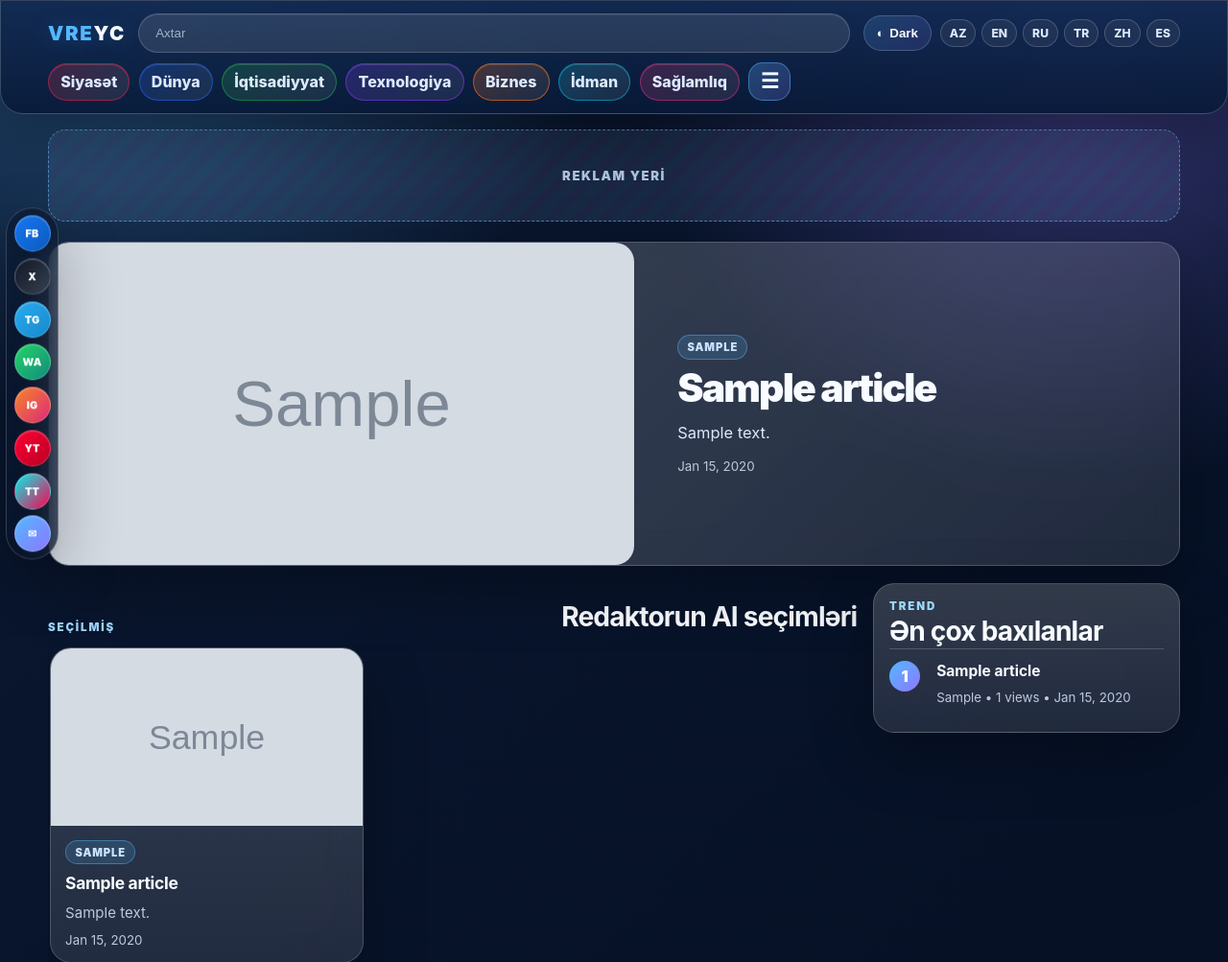
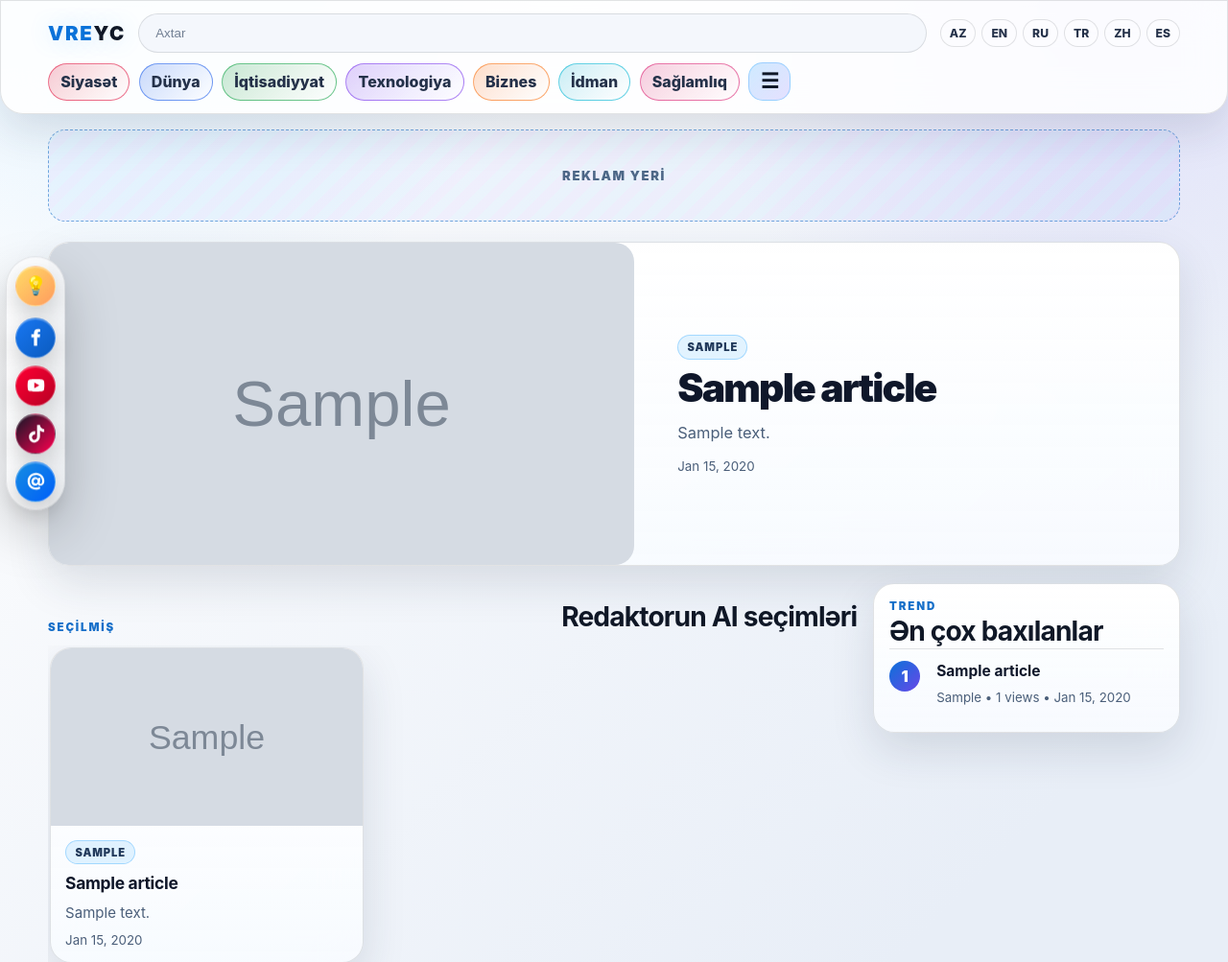
Before and after one commit to vasifre17/vre-ai-news, a FastAPI app: page / in a window 1280 px wide. Shown: the top 1003 px of the page at 96% size. Run offline with FastAPI, Linux system fonts and the light colour scheme; tables that the repository leaves empty hold one stand-in row (values such as "Sample post"); grey boxes marked "Sample" are stand-in pictures; parts of the project's set-up code (start-up, migrations or seed data) failed here and were passed over; some libraries are stand-ins or nearby versions.

Commit message:
Finalize social sidebar theme switcher

```diff
--- a/assets/app.js
+++ b/assets/app.js
@@ -2,14 +2,16 @@ const root = document.documentElement;
 const btn = document.getElementById('themeToggle');
 const savedTheme = localStorage.getItem('theme');
 if (savedTheme === 'light' || savedTheme === 'dark') root.dataset.theme = savedTheme;
+if (root.dataset.theme !== 'light' && root.dataset.theme !== 'dark') root.dataset.theme = 'light';
 
 const syncThemeToggle = () => {
   if (!btn) return;
   const isLight = root.dataset.theme === 'light';
-  btn.setAttribute('aria-pressed', String(isLight));
+  btn.setAttribute('aria-pressed', String(!isLight));
+  btn.setAttribute('aria-label', isLight ? 'Switch to dark mode' : 'Switch to light mode');
   const icon = btn.querySelector('.theme-icon');
   const text = btn.querySelector('.theme-text');
-  if (icon) icon.textContent = isLight ? '☀' : '◐';
+  if (icon) icon.textContent = '💡';
   if (text) text.textContent = isLight ? 'Light' : 'Dark';
 };
 
--- a/assets/styles.css
+++ b/assets/styles.css
@@ -133,24 +133,56 @@ img { display: block; max-width: 100%; }
   transform: translateY(-50%);
   z-index: 25;
   display: grid;
-  gap: .42rem;
-  padding: .45rem;
-  border: 1px solid var(--border);
+  gap: .5rem;
+  padding: .55rem;
+  border: 1px solid color-mix(in srgb, var(--border) 82%, #ffffff 18%);
   border-radius: 999px;
-  background: color-mix(in srgb, var(--surface) 88%, transparent);
-  box-shadow: var(--shadow);
-  backdrop-filter: blur(16px);
+  background: linear-gradient(180deg, color-mix(in srgb, var(--surface) 84%, transparent), color-mix(in srgb, var(--card) 72%, transparent));
+  box-shadow: 0 22px 55px rgba(0, 0, 0, .22), inset 0 1px 0 rgba(255, 255, 255, .18);
+  backdrop-filter: blur(18px) saturate(1.25);
+  -webkit-backdrop-filter: blur(18px) saturate(1.25);
 }
-.fixed-social-sidebar a { display: grid; place-items: center; width: 38px; height: 38px; border-radius: 50%; color: #fff; font-size: .68rem; font-weight: 950; letter-spacing: .02em; border: 1px solid rgba(255, 255, 255, .2); background: linear-gradient(135deg, var(--social-from, rgba(84, 183, 255, .35)), var(--social-to, rgba(141, 120, 255, .32))); box-shadow: inset 0 1px 0 rgba(255,255,255,.22), 0 8px 18px rgba(0,0,0,.18); }
-.fixed-social-sidebar a:hover { color: #fff; transform: translateY(-1px); border-color: rgba(255, 255, 255, .5); filter: saturate(1.12); }
+.social-button {
+  appearance: none;
+  display: grid;
+  place-items: center;
+  width: 42px;
+  height: 42px;
+  padding: 0;
+  border: 1px solid rgba(255, 255, 255, .24);
+  border-radius: 50%;
+  color: #fff;
+  background: linear-gradient(135deg, var(--social-from, rgba(84, 183, 255, .36)), var(--social-to, rgba(141, 120, 255, .32)));
+  box-shadow: inset 0 1px 0 rgba(255, 255, 255, .28), 0 10px 24px rgba(0, 0, 0, .20);
+  cursor: pointer;
+  outline: 0;
+  transition: transform .18s ease, box-shadow .18s ease, border-color .18s ease, filter .18s ease;
+}
+.social-button:hover,
+.social-button:focus-visible {
+  color: #fff;
+  transform: translateX(4px) scale(1.06);
+  border-color: rgba(255, 255, 255, .62);
+  filter: saturate(1.18) brightness(1.06);
+  box-shadow: inset 0 1px 0 rgba(255, 255, 255, .34), 0 14px 30px rgba(0, 0, 0, .26);
+}
+.social-icon { width: 21px; height: 21px; fill: currentColor; display: block; }
+.theme-lamp-button {
+  --social-from: rgba(255, 218, 99, .98);
+  --social-to: rgba(255, 145, 77, .9);
+  margin-bottom: .24rem;
+  color: #1b2235;
+  font-size: 1.18rem;
+}
+[data-theme="dark"] .theme-lamp-button {
+  --social-from: rgba(84, 183, 255, .48);
+  --social-to: rgba(141, 120, 255, .42);
+  color: #fff3b0;
+}
 .social-facebook { --social-from: #1877f2; --social-to: #0b5bbf; }
-.social-x { --social-from: #111827; --social-to: #374151; }
-.social-telegram { --social-from: #2aabee; --social-to: #168acd; }
-.social-whatsapp { --social-from: #25d366; --social-to: #128c7e; }
-.social-instagram { --social-from: #f58529; --social-to: #dd2a7b; }
 .social-youtube { --social-from: #ff0033; --social-to: #b80024; }
-.social-tiktok { --social-from: #00f2ea; --social-to: #ff0050; }
-.social-email { --social-from: #54b7ff; --social-to: #8d78ff; }
+.social-tiktok { --social-from: #111827; --social-to: #ff0050; }
+.social-mailru { --social-from: #168de2; --social-to: #005ff9; }
 
 .ad-zone {
   display: grid;
--- a/templates/public/home.html
+++ b/templates/public/home.html
@@ -1,5 +1,5 @@
 <!doctype html>
-<html lang="{{ language }}" data-theme="dark">
+<html lang="{{ language }}" data-theme="light">
 <head>
   <meta charset="utf-8">
   <meta name="viewport" content="width=device-width, initial-scale=1">
@@ -18,7 +18,7 @@
   <nav class="nav container">
     <a class="logo" href="/{{language}}/"><span>VRE</span>YC</a>
     <form class="search-wrap" action="/{{ language }}/" role="search"><input type="search" name="q" value="{{q}}" placeholder="{{ ui.search_placeholder }}" aria-label="{{ ui.search }}"></form>
-    <div class="header-actions"><button id="themeToggle" class="theme-toggle" type="button" aria-label="Toggle light and dark theme"><span class="theme-icon" aria-hidden="true">◐</span><span class="theme-text">Theme</span></button><div class="language-switcher">{% for lang in languages %}<a href="/{{lang}}/">{{lang|upper}}</a>{% endfor %}</div></div>
+    <div class="header-actions"><div class="language-switcher">{% for lang in languages %}<a href="/{{lang}}/">{{lang|upper}}</a>{% endfor %}</div></div>
   </nav>
   <nav class="categories container" aria-label="{{ ui.news }}">
     <div class="primary-categories">{% for c in categories %}<a href="/{{ language }}/?category={{ c.name }}" style="--cat-color: {{ c.color or '#48a6ff' }}">{{ category_labels.get(c.name, c.name) }}</a>{% endfor %}</div>
@@ -28,15 +28,20 @@
     </div>{% endif %}
   </nav>
 </header>
-<nav class="fixed-social-sidebar" aria-label="Social and share links">
-  <a class="social-button social-facebook" href="https://www.facebook.com/sharer/sharer.php?u={{ canonical }}" target="_blank" rel="noopener" aria-label="Facebook"><span aria-hidden="true">FB</span></a>
-  <a class="social-button social-x" href="https://twitter.com/intent/tweet?url={{ canonical }}" target="_blank" rel="noopener" aria-label="X / Twitter"><span aria-hidden="true">X</span></a>
-  <a class="social-button social-telegram" href="https://t.me/share/url?url={{ canonical }}" target="_blank" rel="noopener" aria-label="Telegram"><span aria-hidden="true">TG</span></a>
-  <a class="social-button social-whatsapp" href="https://wa.me/?text={{ canonical }}" target="_blank" rel="noopener" aria-label="WhatsApp"><span aria-hidden="true">WA</span></a>
-  <a class="social-button social-instagram" href="https://www.instagram.com/" target="_blank" rel="noopener noreferrer" aria-label="Instagram"><span aria-hidden="true">IG</span></a>
-  <a class="social-button social-youtube" href="https://www.youtube.com/@vasifreyc" target="_blank" rel="noopener noreferrer" aria-label="YouTube"><span aria-hidden="true">YT</span></a>
-  <a class="social-button social-tiktok" href="https://www.tiktok.com/@vasifreyc" target="_blank" rel="noopener noreferrer" aria-label="TikTok"><span aria-hidden="true">TT</span></a>
-  <a class="social-button social-email" href="mailto:?subject=VREYC&body={{ canonical }}" aria-label="Email share"><span aria-hidden="true">✉</span></a>
+<nav class="fixed-social-sidebar" aria-label="Social links and theme switcher">
+  <button id="themeToggle" class="social-button theme-lamp-button" type="button" aria-label="Switch to dark mode" aria-pressed="false"><span class="theme-icon" aria-hidden="true">💡</span></button>
+  <a class="social-button social-facebook" href="https://www.facebook.com/sharer/sharer.php?u={{ canonical }}" target="_blank" rel="noopener" aria-label="Facebook">
+    <svg class="social-icon" viewBox="0 0 24 24" aria-hidden="true" focusable="false"><path d="M14.2 8.4V6.7c0-.8.2-1.3 1.4-1.3H17V2.2c-.7-.1-1.6-.2-2.7-.2-2.8 0-4.7 1.7-4.7 4.8v1.6H6.5V12h3.1v10h3.8V12h3.1l.5-3.6h-3z"/></svg>
+  </a>
+  <a class="social-button social-youtube" href="https://www.youtube.com/@vasifreyc" target="_blank" rel="noopener noreferrer" aria-label="YouTube">
+    <svg class="social-icon" viewBox="0 0 24 24" aria-hidden="true" focusable="false"><path d="M21.6 7.2c-.2-1.1-1-1.9-2.1-2.1C17.6 4.6 12 4.6 12 4.6s-5.6 0-7.5.5c-1.1.2-1.9 1-2.1 2.1C2 9.1 2 12 2 12s0 2.9.4 4.8c.2 1.1 1 1.9 2.1 2.1 1.9.5 7.5.5 7.5.5s5.6 0 7.5-.5c1.1-.2 1.9-1 2.1-2.1.4-1.9.4-4.8.4-4.8s0-2.9-.4-4.8zM10 15.5v-7l6 3.5-6 3.5z"/></svg>
+  </a>
+  <a class="social-button social-tiktok" href="https://www.tiktok.com/@vasifreyc" target="_blank" rel="noopener noreferrer" aria-label="TikTok">
+    <svg class="social-icon" viewBox="0 0 24 24" aria-hidden="true" focusable="false"><path d="M16.7 2c.4 3 2.1 4.8 5.1 5v3.4c-1.8.2-3.4-.4-5-1.5v6.3c0 7.9-8.6 10.4-12.1 4.7-2.3-3.7-.9-10.1 6.4-10.4v3.6c-.6.1-1.3.3-1.9.6-1.8 1-2.4 2.8-1.7 4.4 1.4 3.1 5.8 2 5.8-2V2h3.4z"/></svg>
+  </a>
+  <a class="social-button social-mailru" href="https://mail.ru/" target="_blank" rel="noopener noreferrer" aria-label="Mail.ru">
+    <svg class="social-icon" viewBox="0 0 24 24" aria-hidden="true" focusable="false"><path d="M12 2.1C6.3 2.1 2 6.3 2 12c0 5.6 4.2 9.9 10 9.9 1.9 0 3.8-.5 5.3-1.4l-1.1-2.1c-1.2.7-2.6 1.1-4.2 1.1-4.2 0-7.3-3.2-7.3-7.5S7.8 4.5 12 4.5s7.3 3.1 7.3 7.3c0 2.1-.8 3.3-1.8 3.3-.7 0-1-.4-.9-1.1l.7-6.1h-2.6l-.1.9A4 4 0 0 0 11.5 7c-2.8 0-5 2.2-5 5.2 0 2.9 1.8 4.9 4.4 4.9 1.3 0 2.5-.5 3.4-1.5.5 1.1 1.5 1.6 2.8 1.6 2.8 0 4.9-2.2 4.9-5.4 0-5.5-4.3-9.7-10-9.7zm-.5 12.6c-1.3 0-2.2-1-2.2-2.6s1-2.7 2.4-2.7 2.3 1 2.3 2.5c0 1.7-1.1 2.8-2.5 2.8z"/></svg>
+  </a>
 </nav>
 <div class="container ad-zone ad-zone-top" role="complementary" aria-label="Advertisement">Reklam yeri</div>
 <main class="container section page-shell home-shell">
```
Also changed, not shown: templates/public/article.html (+16 -11 lines).
